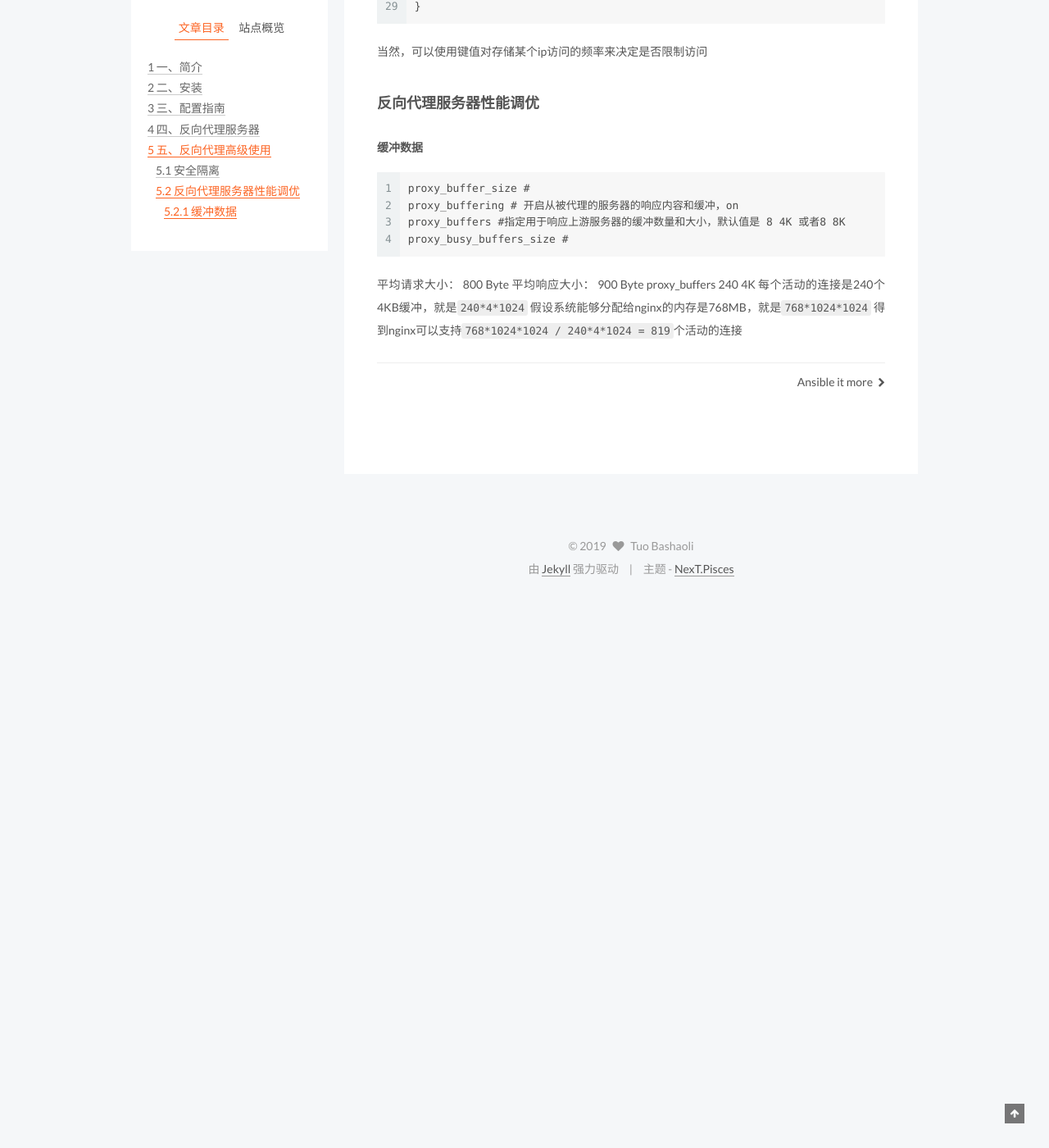
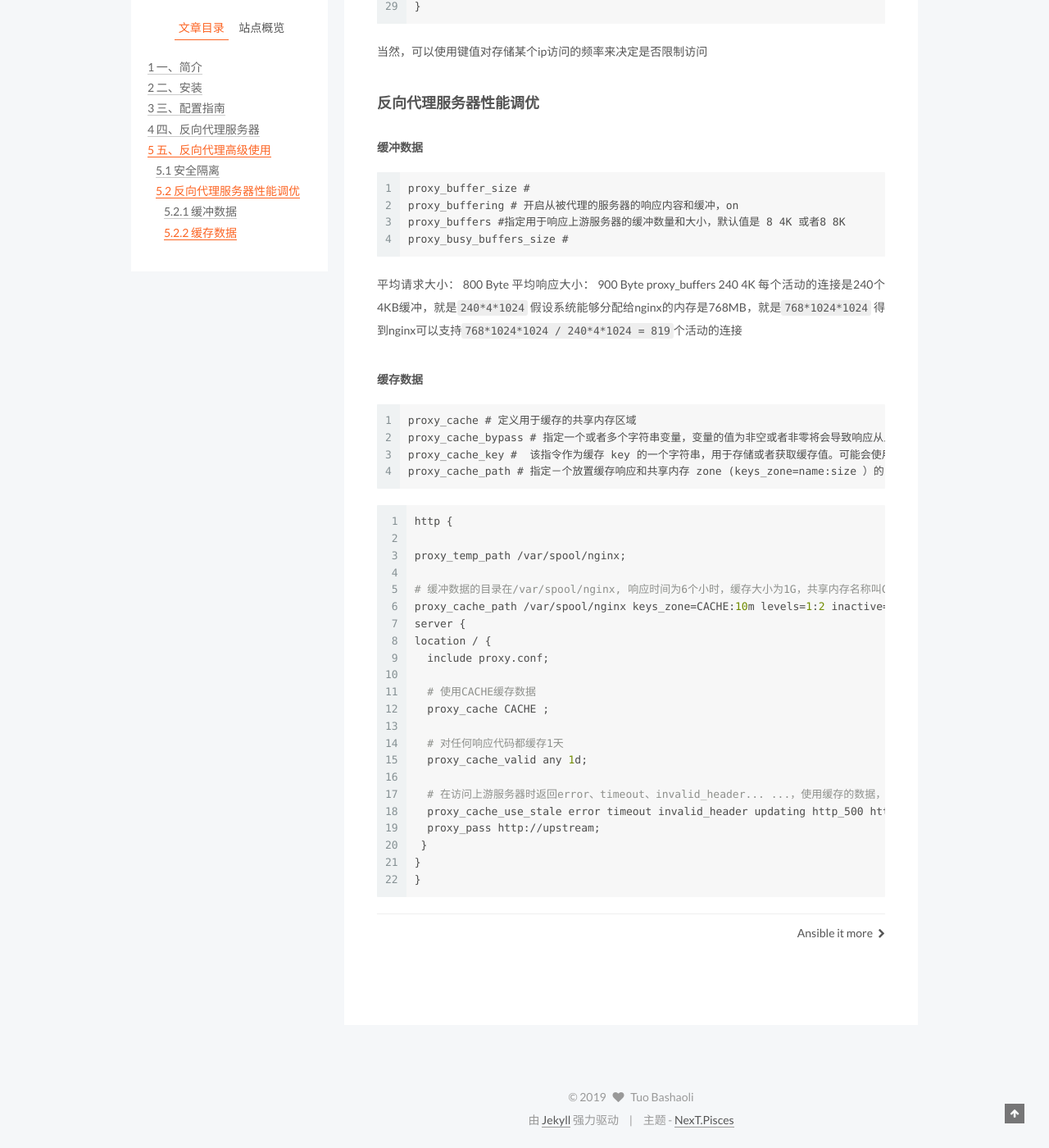
Before and after one commit to tuobashaoli/tuobashaoli.github.io, a Jekyll site: the page built from _posts/2019-04-10-nginx.markdown, in a window 1280 px wide and 1400 px high, scrolled down 9764 px. Shown: the whole window at 82% size. Built offline with Jekyll 4.4.1, drawn with Linux system fonts in a browser that asks for light colours; comment, search, counter and statistics services are not loaded; before the commit the page ends 10492 px from its top, so only the background shows below that.

Commit message:
update nginx

````diff
--- a/_posts/2019-04-10-nginx.markdown
+++ b/_posts/2019-04-10-nginx.markdown
@@ -417,3 +417,37 @@ proxy\_buffers 240 4K
 每个活动的连接是240个4KB缓冲，就是`240*4*1024`
 假设系统能够分配给nginx的内存是768MB，就是`768*1024*1024`
 得到nginx可以支持`768*1024*1024 / 240*4*1024 = 819`个活动的连接
+
+##### 缓存数据
+
+```
+proxy_cache # 定义用于缓存的共享内存区域
+proxy_cache_bypass # 指定一个或者多个字符串变量，变量的值为非空或者非零将会导致响应从上游服务器获取而不是缓存
+proxy_cache_key #  该指令作为缓存 key 的一个字符串，用于存储或者获取缓存值。可能会使用变量，但是请注意避免缓存的同一个内容有多个副本
+proxy_cache_path # 指定－个放置缓存响应和共享内存 zone (keys_zone=name:size ）的目录，用于存储活动的 key 和响应的元数据
+```
+
+```conf
+http {
+
+proxy_temp_path /var/spool/nginx;
+
+# 缓冲数据的目录在/var/spool/nginx, 响应时间为6个小时，缓存大小为1G，共享内存名称叫CACHE，大小为10M，缓存文件目录层次为两层，缓存目录结构上对某个url的哈希值为 /var/spool/nginx/3/f1/4c16873c96c9db2090134be91cbf13
+proxy_cache_path /var/spool/nginx keys_zone=CACHE:10m levels=1:2 inactive=6h max_size=1g;
+server {
+location / {
+  include proxy.conf;
+
+  # 使用CACHE缓存数据
+  proxy_cache CACHE ;
+
+  # 对任何响应代码都缓存1天
+  proxy_cache_valid any 1d;
+
+  # 在访问上游服务器时返回error、timeout、invalid_header... ...，使用缓存的数据，当数据刷新后再被载入
+  proxy_cache_use_stale error timeout invalid_header updating http_500 http_502 http_503 http_504;
+  proxy_pass http://upstream;
+ }
+}
+}
+```
````
